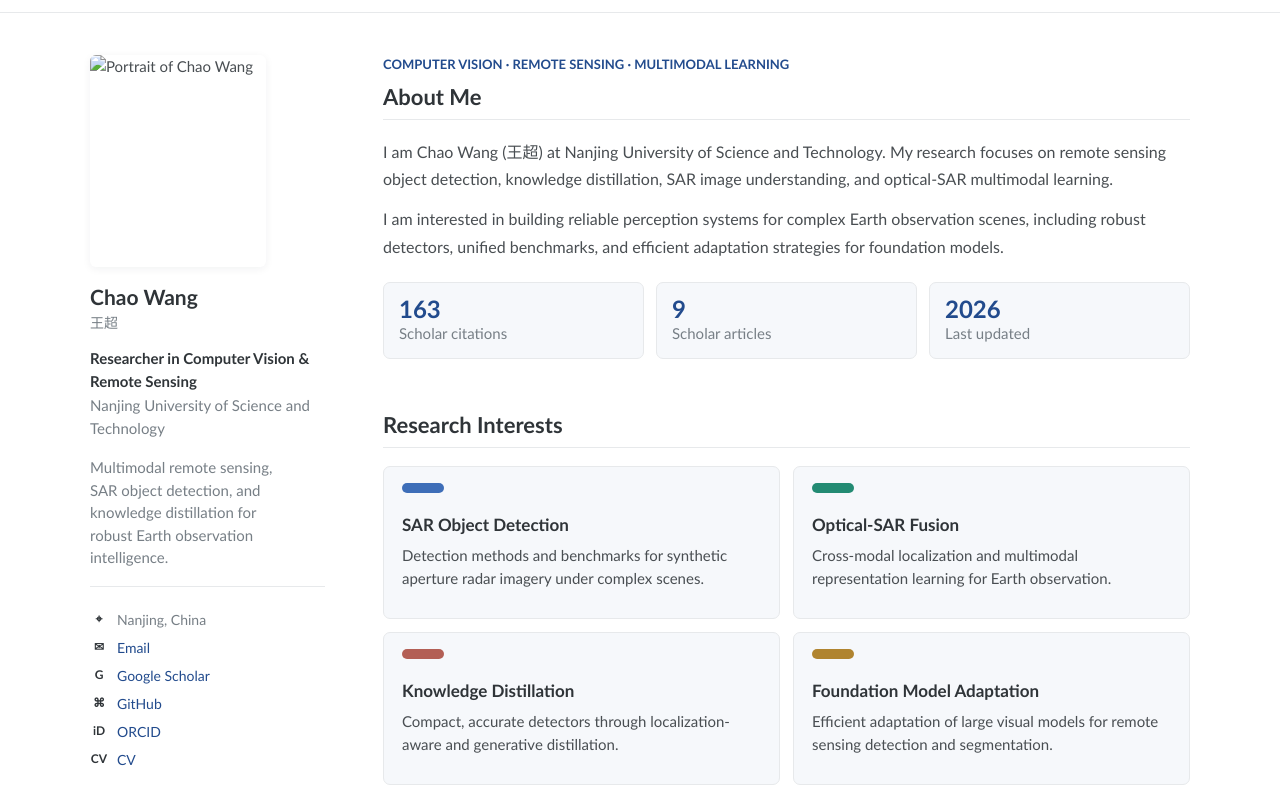
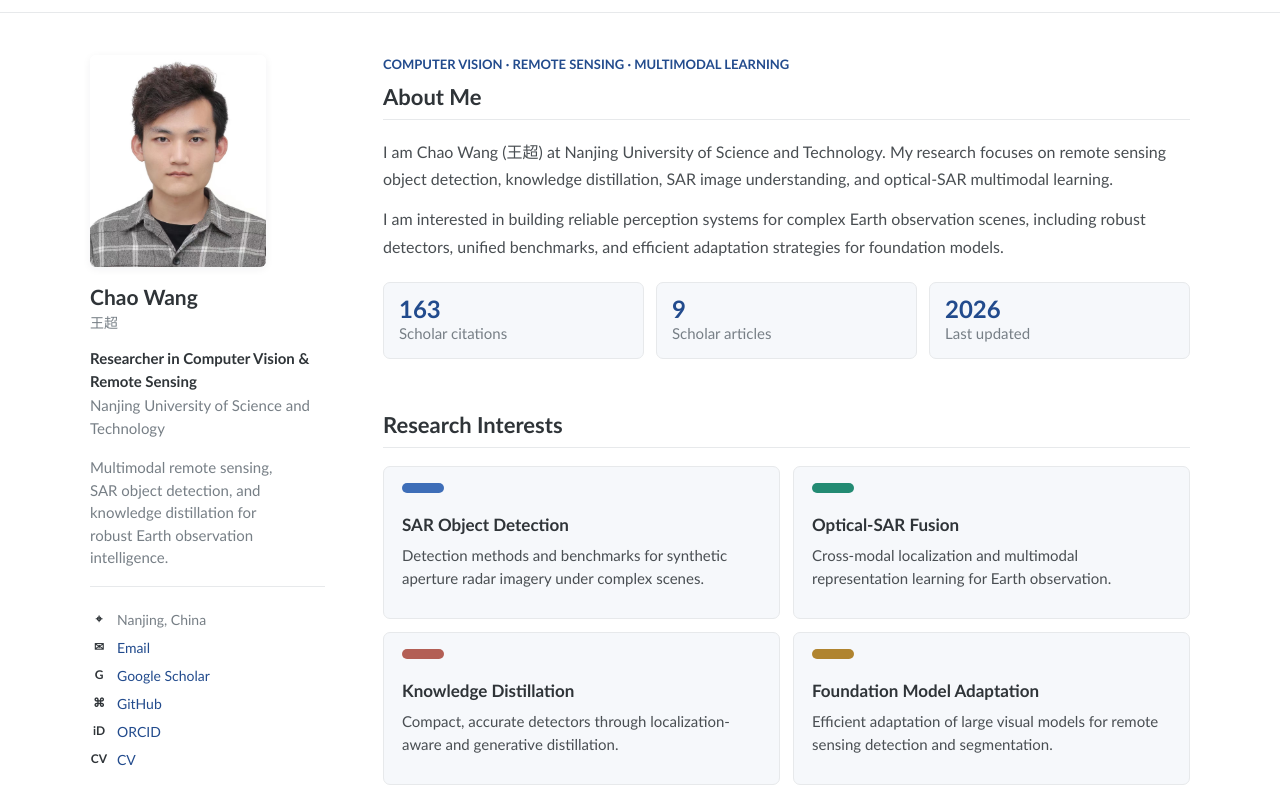
Before and after one commit to wchao0601/chaowang-ai.github.io, a plain HTML site: page index.html in a window 1280 px wide. Shown: the part 50-836 px from the top of the page. Drawn offline with Linux system fonts and the light colour scheme.

Commit message:
Update index.html

```diff
--- a/index.html
+++ b/index.html
@@ -46,7 +46,7 @@
 
     <main id="home" class="shell">
       <aside class="profile-card">
-        <img class="avatar" src="assets/images/avatar.jpg" alt="Portrait of Chao Wang" />
+        <img class="avatar" src="assets/images/ChaoWang.jpg" alt="Portrait of Chao Wang" />
         <h1>Chao Wang</h1>
         <p class="name-alt">王超</p>
         <p class="role" data-i18n="profile.role">Researcher in Computer Vision & Remote Sensing</p>
```
